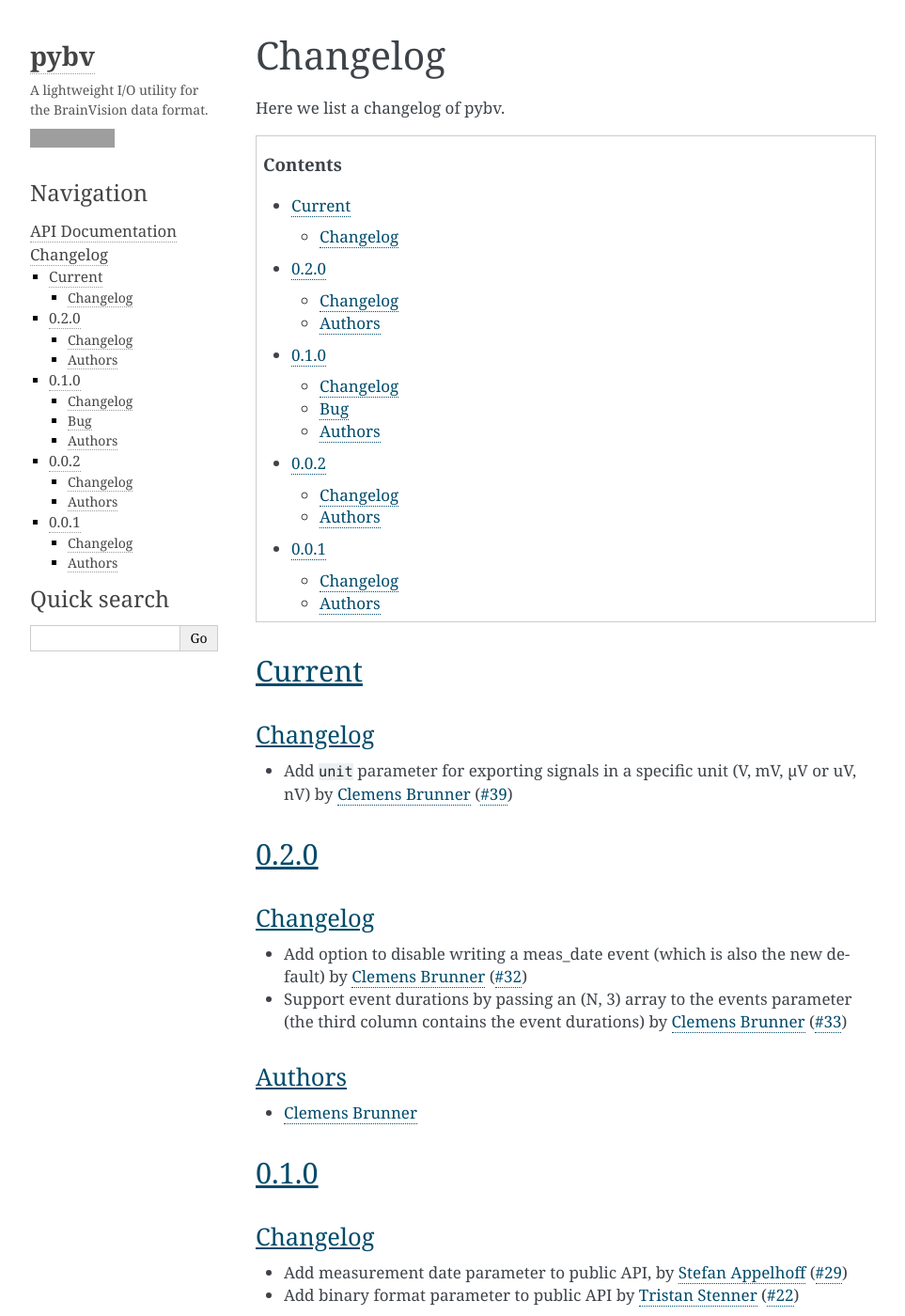
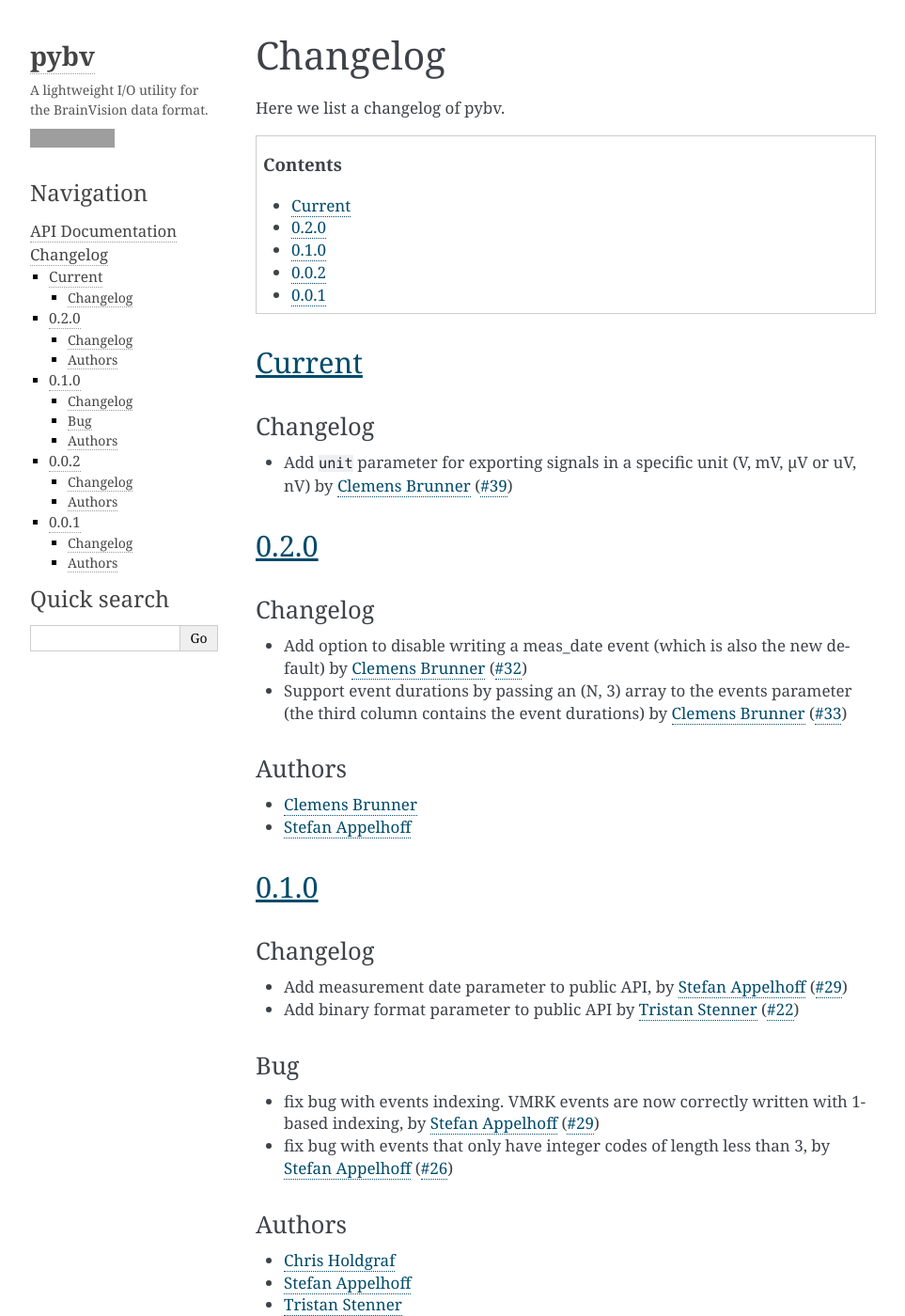
Before and after one commit to bids-standard/pybv, a Sphinx documentation site: the page built from docs/changelog.rst, in a window 1280 px wide and 1400 px high. Shown: the whole window at 94% size, without its empty margins (148-1111 px from the left). Built offline with Sphinx 7.4.7, drawn with Linux system fonts in a browser that asks for light colours; some of the changed lines change nothing that is shown; grey boxes are pictures that could not be loaded.

Commit message:
minor tweks before release

```diff
--- a/docs/changelog.rst
+++ b/docs/changelog.rst
@@ -10,7 +10,7 @@
 
 .. contents:: Contents
    :local:
-   :depth: 2
+   :depth: 1
 
 Current
 =======
@@ -30,6 +30,7 @@
 Authors
 ~~~~~~~
 - `Clemens Brunner`_
+- `Stefan Appelhoff`_
 
 0.1.0
 =====
--- a/docs/conf.py
+++ b/docs/conf.py
@@ -59,6 +59,7 @@
 # When functions from other packages are mentioned, link to them
 intersphinx_mapping = {
     'python': ('https://docs.python.org/3', None),
-    'mne': ('http://mne-tools.github.io/stable/', None),
+    'mne': ('http://mne.tools/dev/', None),
     'numpy': ('https://www.numpy.org/devdocs', None),
 }
+intersphinx_timeout = 5
```
